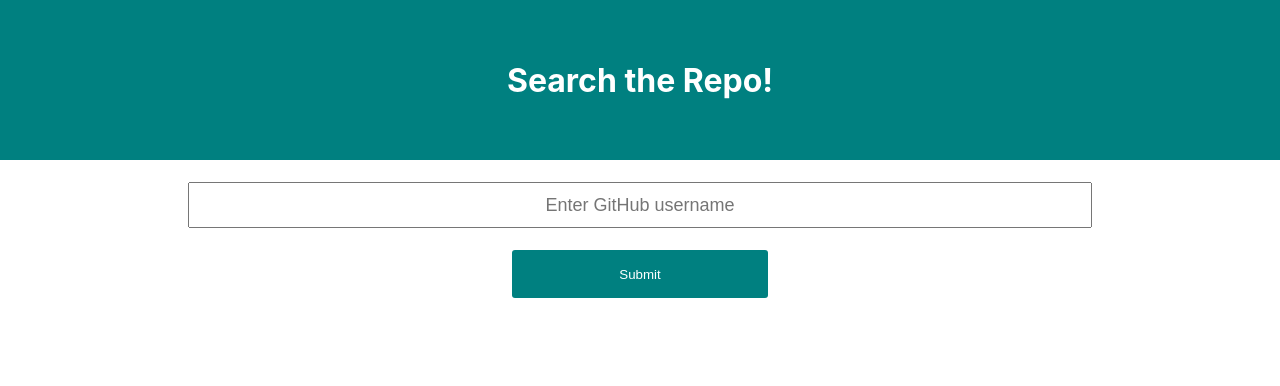
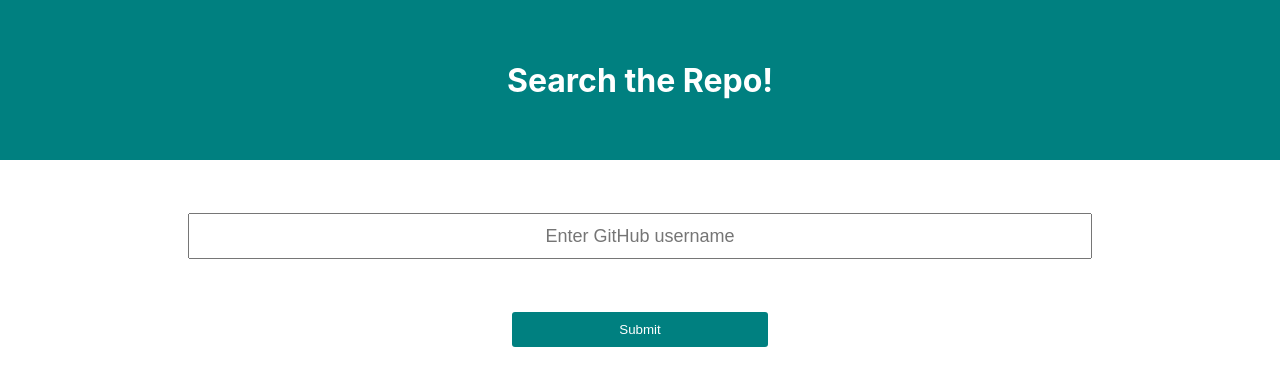
Before and after one commit to nandithavalsaraj/user-search, a React (Create React App) app: page / in a window 1280 px wide. Shown: the top 386 px of the page. Built offline with nearby package versions, Linux system fonts and the light colour scheme.

Commit message:
Fix CSS, remove comments
- Fix CSS
- Remove commented code

```diff
--- a/src/App.css
+++ b/src/App.css
@@ -40,12 +40,9 @@ p {
 }
 
 .Search-bar-container {
-    height: 20%;
+    min-height: 30%;
     width: 100%;
-    min-height: 50px;
     border: none;
-    margin: none;
-    padding: none;
     display: flex;
     flex-direction: column;
     justify-content: space-evenly;
@@ -62,7 +59,7 @@ p {
 }
 
 .Submit {
-    height: 30%;
+    min-height: 35px;
     min-width: 20%;
     border-radius: 3px;
 
@@ -146,7 +143,7 @@ p {
     font-size: 0.75rem;
 }
 
-.ValidationError {
+.Validation-error {
     color: red;
 }
 
```
Also changed, not shown: src/App.js (+1 -10 lines).
